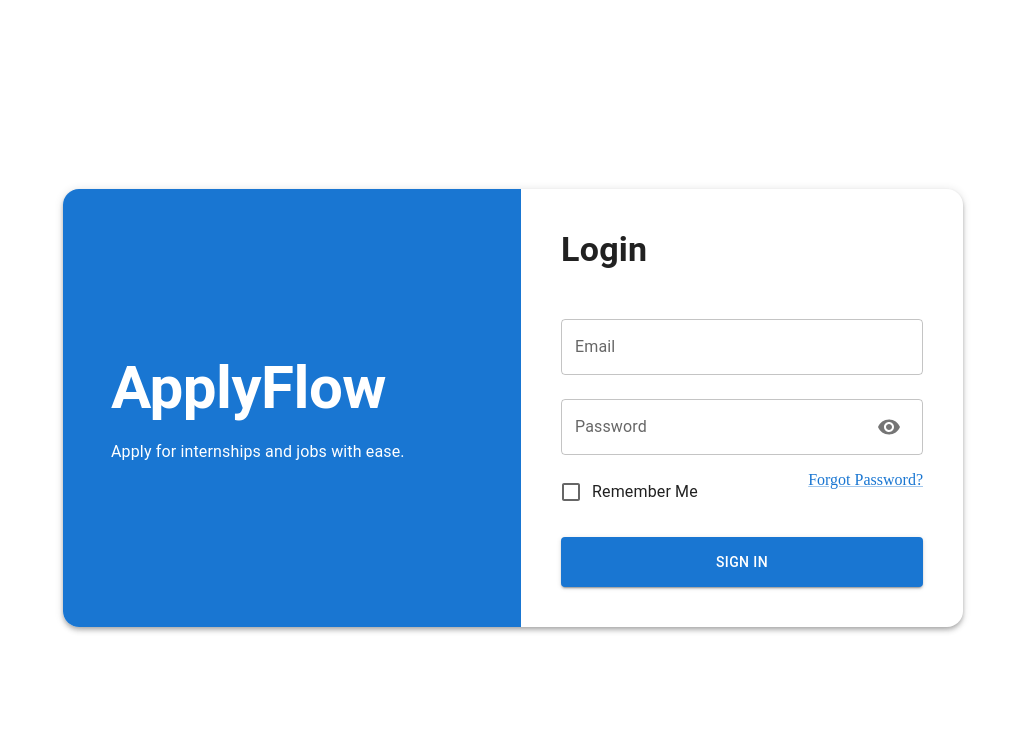
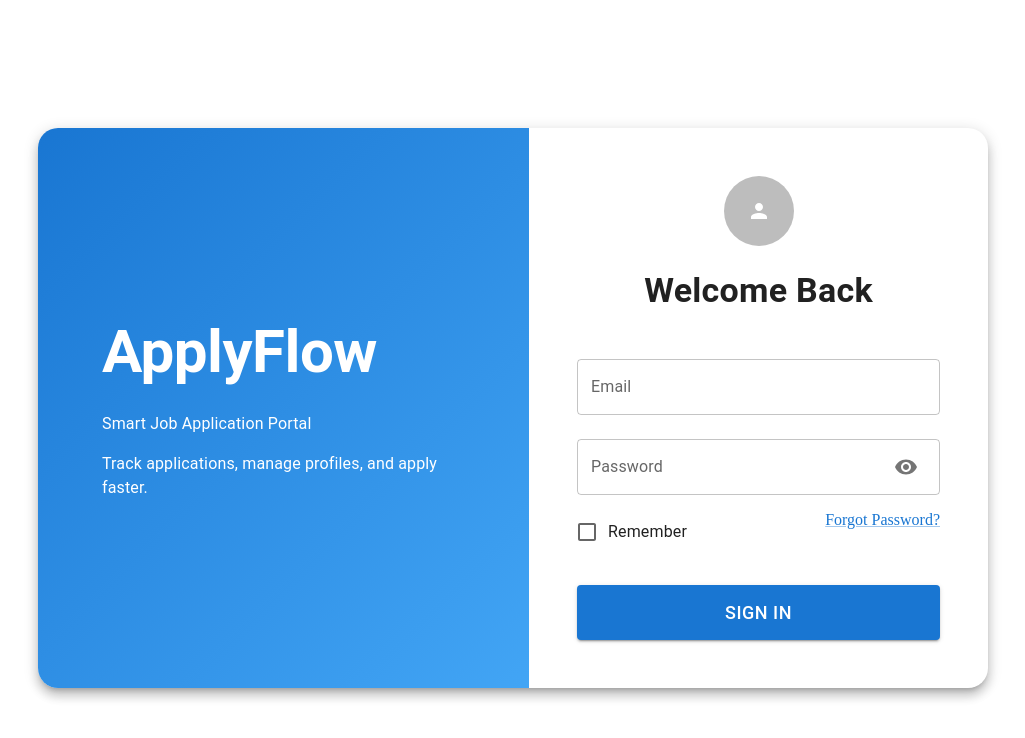
Before and after one commit to aleena212/ApplyFlow, a React (Create React App) app: page / in a window 1280 px wide. Shown: the top 738 px of the page, without its empty margins (127-1152 px from the left). Built offline with nearby package versions, Linux system fonts and the light colour scheme.

Commit message:
Updated application form

```diff
--- a/src/pages/Login/Login.js
+++ b/src/pages/Login/Login.js
@@ -13,113 +13,346 @@ import {
 InputAdornment,
 IconButton,
 Link,
+Snackbar,
+Alert,
+Avatar,
 } from "@mui/material";
 
 import {
 Visibility,
 VisibilityOff,
+Person,
 } from "@mui/icons-material";
 
 function Login() {
-  const navigate = useNavigate();
 
-  const [showPassword, setShowPassword] =
+const navigate =
+useNavigate();
+
+const [showPassword,
+setShowPassword]=
 useState(false);
 
-  return (
+const [open,
+setOpen]=
+useState(false);
+
+const [message,
+setMessage]=
+useState("");
+
+const [severity,
+setSeverity]=
+useState("success");
+
+const [loginData,
+setLoginData]=
+useState({
+
+email:"",
+password:"",
+
+});
+
+const handleChange=
+(e)=>{
+
+setLoginData({
+
+...loginData,
+
+[e.target.name]:
+e.target.value,
+
+});
+
+};
+
+const handleLogin=()=>{
+
+if(
+!loginData.email ||
+!loginData.password
+){
+
+setSeverity(
+"error"
+);
+
+setMessage(
+"Fill all fields"
+);
+
+setOpen(true);
+
+return;
+
+}
+
+const users=
+JSON.parse(
+localStorage.getItem(
+"loggedUsers"
+)
+)||[];
+
+const exists=
+users.some(
+
+(user)=>
+
+user.email ===
+loginData.email
+
+);
+
+if(
+exists
+){
+
+setSeverity(
+"warning"
+);
+
+setMessage(
+"Email already logged in"
+);
+
+setOpen(true);
+
+return;
+
+}
+
+users.push(
+loginData
+);
+
+localStorage.setItem(
+
+"loggedUsers",
+
+JSON.stringify(
+users
+)
+
+);
+
+localStorage.setItem(
+
+"currentUser",
+
+JSON.stringify(
+loginData
+)
+
+);
+
+setSeverity(
+"success"
+);
+
+setMessage(
+"Login Successful"
+);
+
+setOpen(true);
+
+setTimeout(()=>{
+
+navigate(
+"/dashboard"
+);
+
+},1500);
+
+};
+
+return(
+
 <Container maxWidth="lg">
-      <Box
-        sx={{
-          height: "100vh",
-          display: "flex",
-          alignItems: "center",
-          justifyContent: "center",
-        }}
-      >
-        <Paper
-          elevation={4}
-          sx={{
-            width: "900px",
-            display: "flex",
-            overflow: "hidden",
-            borderRadius: 4,
-          }}
-        >
-          {/* Left */}
 
 <Box
 sx={{
-              flex: 1,
-              background: "#1976d2",
-              color: "white",
-              p: 6,
-              display: "flex",
-              justifyContent: "center",
-              flexDirection: "column",
+height:"100vh",
+display:"flex",
+alignItems:"center",
+justifyContent:"center",
 }}
 >
+
+<Paper
+elevation={8}
+
+sx={{
+width:950,
+display:"flex",
+overflow:"hidden",
+borderRadius:5,
+}}
+>
+
+<Box
+sx={{
+flex:1,
+
+background:
+"linear-gradient(135deg,#1976d2,#42a5f5)",
+
+color:"white",
+
+p:8,
+
+display:"flex",
+
+justifyContent:"center",
+
+flexDirection:"column",
+}}
+>
+
 <Typography
 variant="h2"
 fontWeight="bold"
 >
+
 ApplyFlow
+
+</Typography>
+
+<Typography mt={3}>
+
+Smart Job Application Portal
+
 </Typography>
 
 <Typography mt={2}>
-              Apply for internships and jobs
-              with ease.
+
+Track applications,
+manage profiles,
+and apply faster.
+
 </Typography>
+
 </Box>
-
-          {/* Right */}
 
 <Box
 sx={{
-              flex: 1,
-              p: 5,
+flex:1,
+p:6,
 }}
 >
+
+<Box
+display="flex"
+justifyContent="center"
+mb={3}
+>
+
+<Avatar
+sx={{
+width:70,
+height:70,
+}}
+>
+
+<Person/>
+
+</Avatar>
+
+</Box>
+
 <Typography
 variant="h4"
+textAlign="center"
+mb={4}
 fontWeight="bold"
-              mb={4}
 >
-              Login
+
+Welcome Back
+
 </Typography>
 
 <TextField
 fullWidth
 label="Email"
+
+name="email"
+
 margin="normal"
+
+value={
+loginData.email
+}
+
+onChange={
+handleChange
+}
 />
 
 <TextField
 fullWidth
+
 label="Password"
+
+name="password"
+
 margin="normal"
+
+value={
+loginData.password
+}
+
+onChange={
+handleChange
+}
+
 type={
 showPassword
-                  ? "text"
-                  : "password"
+?
+"text"
+:
+"password"
 }
+
 InputProps={{
-                endAdornment: (
-                  <InputAdornment position="end">
+
+endAdornment:(
+
+<InputAdornment
+position="end"
+>
+
 <IconButton
-                      onClick={() =>
+onClick={()=>
+
 setShowPassword(
+
 !showPassword
+
 )
+
 }
 >
-                      {showPassword ? (
-                        <VisibilityOff />
-                      ) : (
-                        <Visibility />
-                      )}
+
+{
+showPassword
+?
+
+<VisibilityOff/>
+
+:
+
+<Visibility/>
+
+}
+
 </IconButton>
+
 </InputAdornment>
+
 ),
+
 }}
 />
 
@@ -128,35 +361,76 @@ function Login() {
 justifyContent="space-between"
 mt={1}
 >
+
 <FormControlLabel
-                control={<Checkbox />}
-                label="Remember Me"
+control={
+<Checkbox/>
+}
+label="Remember"
 />
 
 <Link href="#">
+
 Forgot Password?
+
 </Link>
+
 </Box>
 
 <Button
 variant="contained"
+
 fullWidth
+
 sx={{
-                mt:3,
-                height:50
+mt:4,
+height:55,
+fontSize:18,
 }}
-            onClick={() =>
-                navigate("/dashboard")
+
+onClick={
+handleLogin
 }
 >
+
 Sign In
+
 </Button>
 
 </Box>
+
 </Paper>
+
 </Box>
+
+<Snackbar
+open={open}
+
+autoHideDuration={3000}
+
+onClose={()=>
+setOpen(false)
+}
+>
+
+<Alert
+severity={
+severity
+}
+>
+
+{
+message
+}
+
+</Alert>
+
+</Snackbar>
+
 </Container>
+
 );
+
 }
 
 export default Login;
```
Lines whose indentation alone changed are shown as unchanged.
